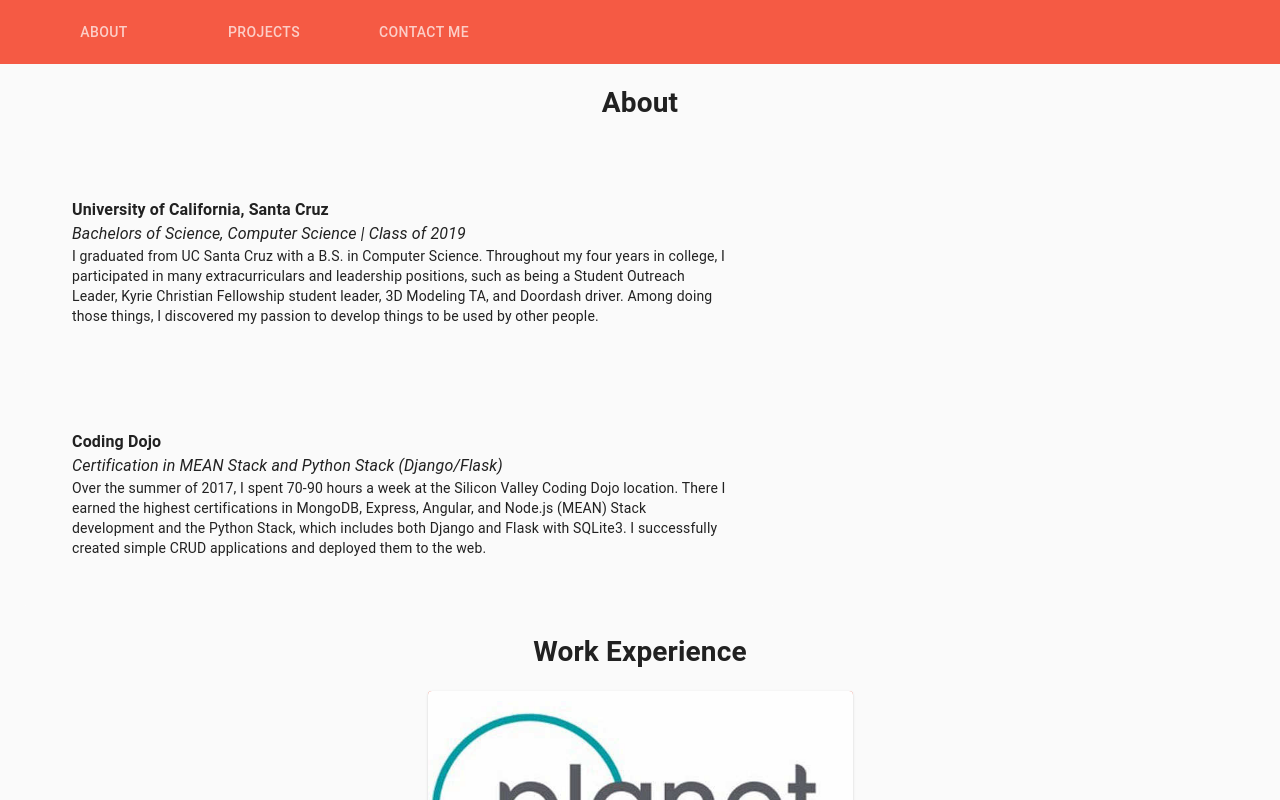
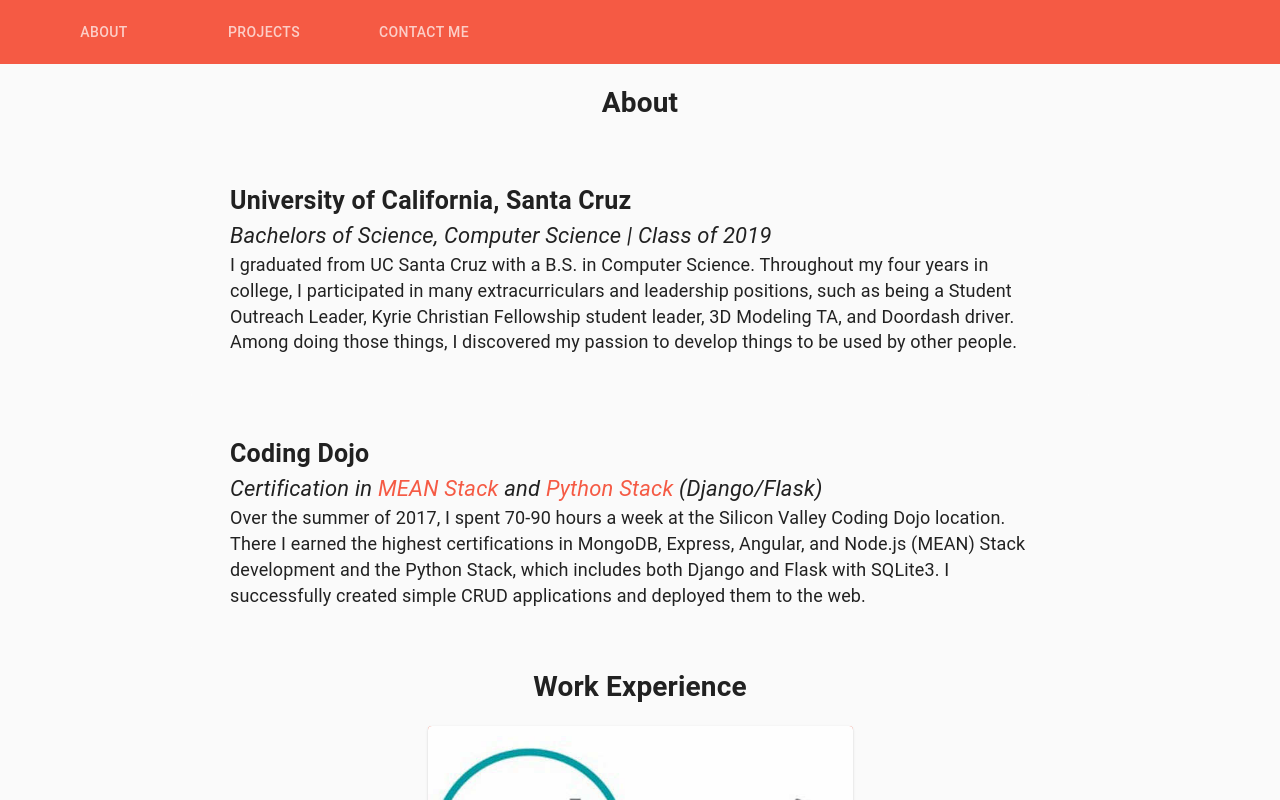
Before and after one commit to ectom/site, a React (Create React App) app: page / in a window 1280 px wide. Shown: the top 800 px of the page. Built offline with nearby package versions, Linux system fonts and the light colour scheme.

Commit message:
added Link component which takes link amd text props. Fixed some styles too

```diff
--- /dev/null
+++ b/src/components/Link.js
@@ -0,0 +1,28 @@
+import React, {Component} from "react";
+
+
+class Link extends Component {
+  constructor(props) {
+    super(props);
+    this.state = {
+      hover: false,
+    };
+  }
+
+  toggleHover = () => {
+    this.setState({ hover: !this.state.hover });
+  };
+  render() {
+    let linkStyle;
+    if (this.state.hover) {
+      linkStyle = {textDecoration: 'none', color: '#262626'}
+    } else {
+      linkStyle = {textDecoration: 'none', color: '#F55A44'}
+    }
+    return (
+      <a style={linkStyle} onMouseEnter={this.toggleHover} onMouseLeave={this.toggleHover} href={this.props.link} target={'_blank'}>{this.props.text}</a>
+    );
+  }
+}
+
+export default Link;
--- a/src/pages/Education.js
+++ b/src/pages/Education.js
@@ -1,47 +1,60 @@
-import React from 'react';
+import React, {Component} from 'react';
 import {makeStyles, ThemeProvider} from '@material-ui/core/styles';
 import Paper from '@material-ui/core/Paper';
 import Typography from '@material-ui/core/Typography';
 import Grid from '@material-ui/core/Grid';
-import exports from '../styles';
+import Link from '../components/Link.js'
+import theme from '../styles';
 
 const useStyles = makeStyles({
   root: {
     width: '100%',
     flexGrow: 1,
     overflow: 'hidden',
-    padding: exports.theme.spacing(0, 3),
+  },
+  grid: {
+    margin: `${theme.spacing(1)}px auto`,
+    maxWidth: '900px',
   },
   paper: {
-    margin: `${exports.theme.spacing(1)}px auto`,
-    padding: exports.theme.spacing(6),
+    padding: theme.spacing(5),
     backgroundColor: '#FAFAFA',
-    maxWidth: '750px',
+    maxWidth: '900px',
     minWidth: '500px',
     textAlign: 'left',
+    fontSize: '18px',
   },
   bullet: {
     display: 'inline-block',
     margin: '0 2px',
     transform: 'scale(0.8)',
   },
+  subtitle1: {
+    fontSize: '25px',
+    fontWeight: 'bold',
+  },
+  subtitle2: {
+    fontSize: '22px',
+    color: '',
+  },
 });
 
 
 export default function Education() {
+
   const classes = useStyles();
 
   return (
   <div>
-    <ThemeProvider theme={exports.theme}>
+    <ThemeProvider theme={theme}>
       <div className={classes.root}>
-        <Grid container wrap="nowrap"  spacing={2}>
-          <Grid item>
+        <Grid container wrap="nowrap" spacing={2}>
+          <Grid container className={classes.grid}>
             <Paper className={classes.paper} item elevation={0}>
-              <Typography className={exports.customStyles.subtitle1}>
+              <Typography className={classes.subtitle1}>
                 <strong>University of California, Santa Cruz</strong>
               </Typography>
-              <Typography className={exports.customStyles.subtitle2}>
+              <Typography className={classes.subtitle2}>
                 <i>Bachelors of Science, Computer Science | Class of 2019</i>
               </Typography>
               <Typography variant={'body'}>
@@ -53,11 +66,14 @@ export default function Education() {
               </Typography>
             </Paper>
             <Paper className={classes.paper} item elevation={0}>
-              <Typography className={exports.customStyles.subtitle1}>
+              <Typography className={classes.subtitle1}>
                 <strong>Coding Dojo</strong>
               </Typography>
-              <Typography className={exports.customStyles.subtitle2}>
-                <i>Certification in MEAN Stack and Python Stack (Django/Flask)</i>
+              <Typography className={classes.subtitle2}>
+                <i>Certification in <Link link={'https://www.codingdojo.com/what-is-the-mean-stack'}
+                                          text={'MEAN Stack'}/> and <Link
+                link={'https://www.codingdojo.com/what-is-python-programming'}
+                text={'Python Stack'}/> (Django/Flask)</i>
               </Typography>
               <Typography variant={'body'}>
                 Over the summer of 2017, I spent 70-90 hours a week at the Silicon Valley Coding Dojo location. There I
@@ -72,4 +88,5 @@ export default function Education() {
     </ThemeProvider>
   </div>
   );
+
 }
--- a/src/styles.js
+++ b/src/styles.js
@@ -25,19 +25,4 @@ let theme = createMuiTheme({
   },
 });
 
-const customStyles = makeStyles({
-  subtitle1: {
-    fontWeight: 'bold',
-    fontSize: '250px',
-  },
-  subtitle2: {
-    fontSize: '16px'
-  },
-})
-
-const exports = {
-  theme: theme,
-  customStyles: customStyles
-}
-
-export default exports;
+export default theme;
```
